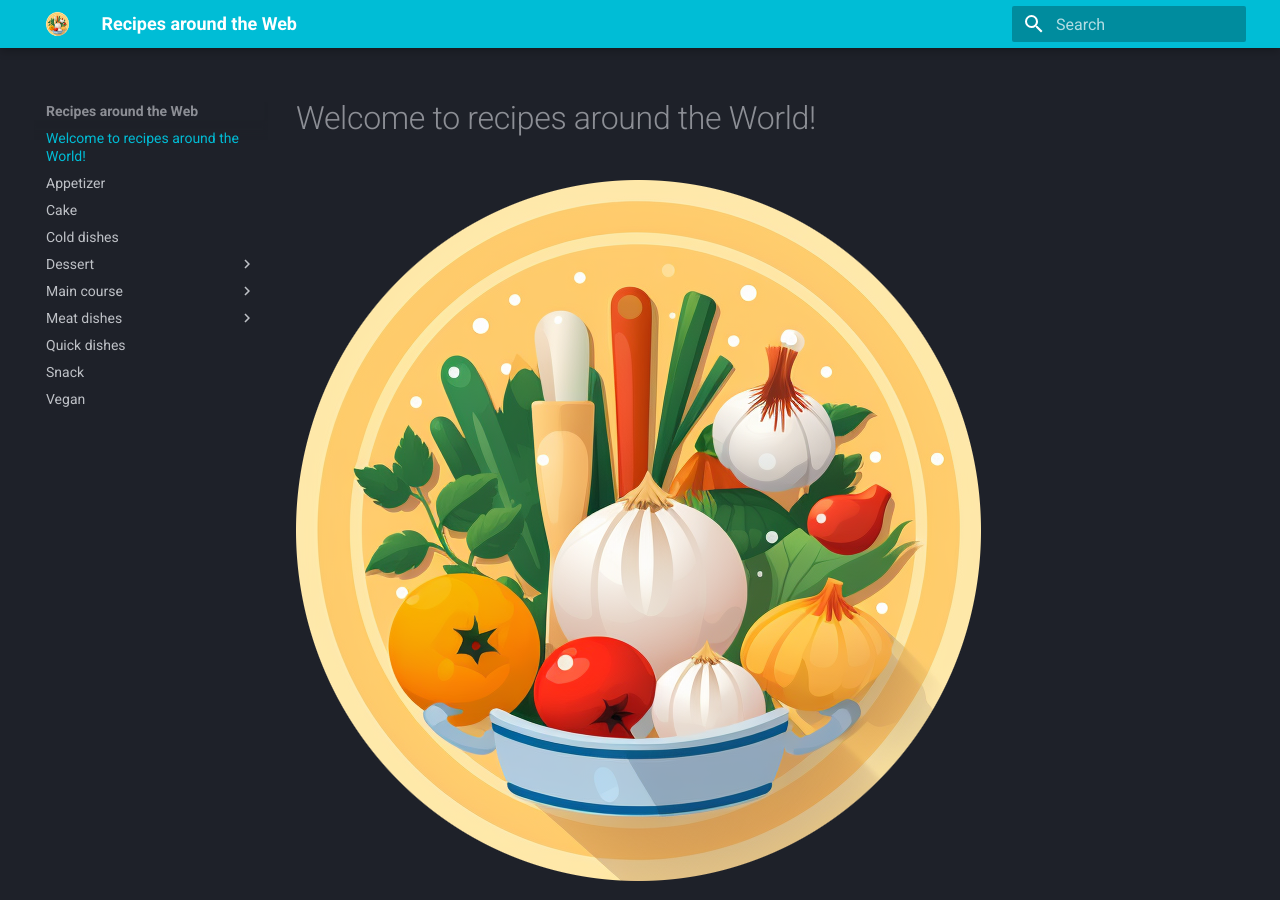
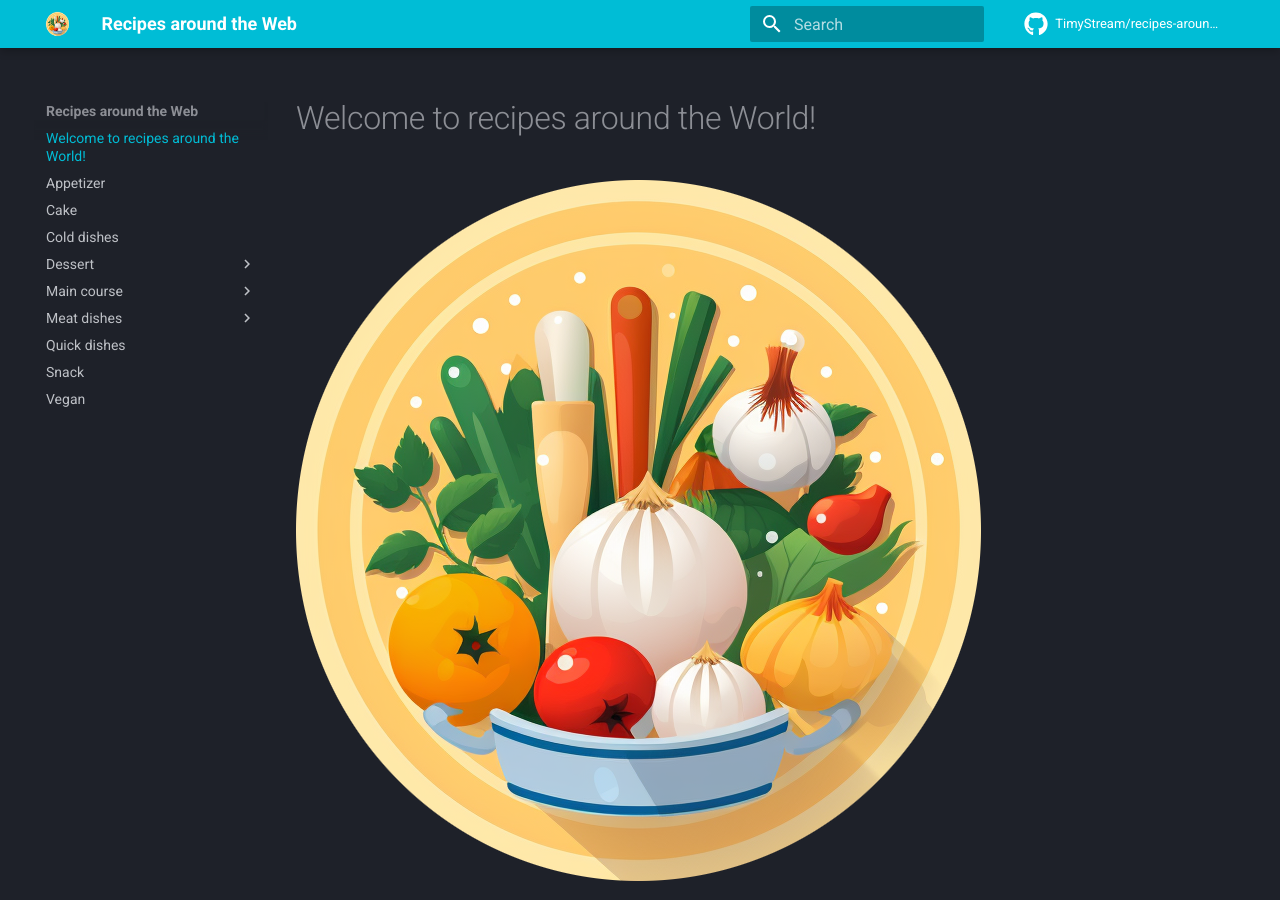
Before and after one commit to TimyStream/recipes-around-the-web, an MkDocs documentation site: the page built from docs/index.md, in a window 1280 px wide and 900 px high. Built offline with MkDocs 1.6.1 and Material for MkDocs 9.7.7, drawn with Linux system fonts in a browser that asks for light colours; comment, search, counter and statistics services are not loaded.

Commit message:
Added Repository Connection

```diff
--- a/mkdocs.yml
+++ b/mkdocs.yml
@@ -5,6 +5,8 @@ theme:
   name: material
   logo: images/logo-cutout.png
   favicon: images/logo-cutout.png
+  icon:
+    repo: fontawesome/brands/github
   palette:
     scheme: slate
     primary: cyan
@@ -19,3 +21,5 @@ extra:
     - icon: fontawesome/brands/github
       link: https://github.com/TimyStream
 copyright: Built and put together with ❤️ by Timy Stream & Friends & Contributors
+repo_url: https://github.com/TimyStream/recipes-around-the-web
+repo_name: TimyStream/recipes-around-the-web
```
